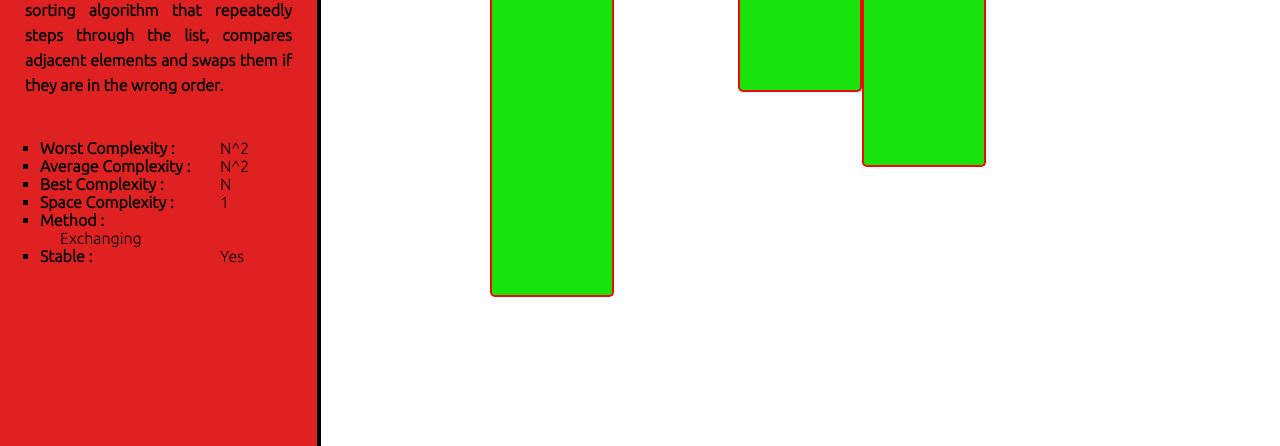
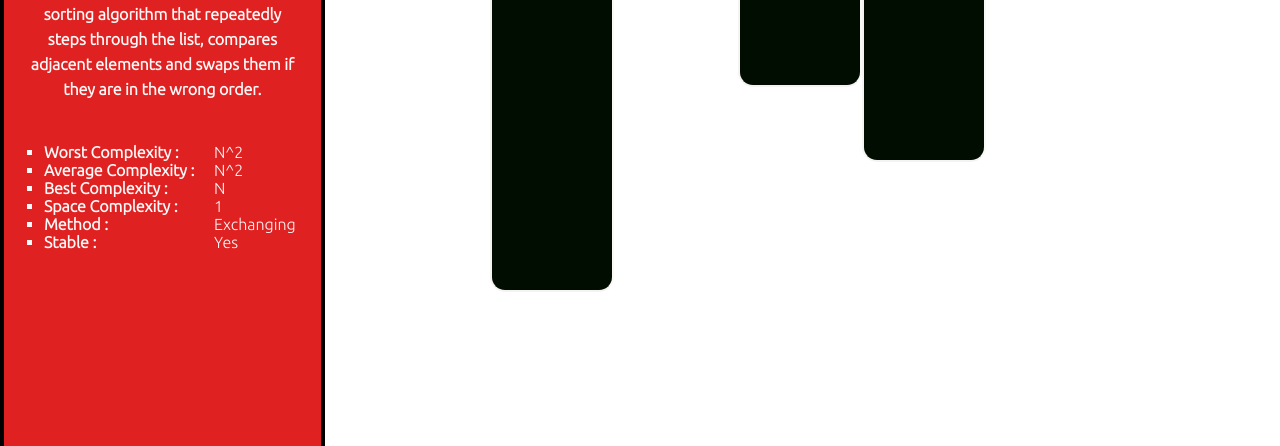
Before and after one commit to SurajMondal05/SortingVisualization, a plain HTML site: page index.html in a window 1280 px wide. Shown: the part 245-691 px from the top of the page. Drawn offline with Linux system fonts and the light colour scheme.

Commit message:
Update style.css

```diff
--- a/styles/style.css
+++ b/styles/style.css
@@ -4,7 +4,7 @@ body {
     padding: 0px;
     text-align: center;
     font-family: UbuntuL;
-    color: #000;
+    color: hsl(0, 33%, 98%);
     display: grid;
     grid-template-areas: "algo-info menu" "algo-info container";
     grid-template-rows: 100px 1fr;
@@ -12,6 +12,7 @@ body {
     height: 100vh;
     width: 100vw;
     overflow: hidden;
+
 }
 
 a#repository {
@@ -31,13 +32,17 @@ a#repository img {
     height: 100%;
     width: 99%;
     padding: 100px 0px;
-    border-right: 4px solid #000;
+    border: 4px solid #000;
+}
+
+h2.algo-header {
+    text-decoration: underline;
 }
 
 #algo-info .algo-details {
     display: block;
     padding: 25px;
-    text-align: justify;
+    text-align: center;
     text-indent: 50px;
     line-height: 25px;
     font-weight: bold;
@@ -58,36 +63,38 @@ a#repository img {
     width: 160px;
 }
 #algo-info .algo-complexity ul .complexity-value {
-    padding: 20px;
+    padding: 10px;
 }
 
 #container {
     grid-area: container;
     width: 100%;
     height: 100%;
-    border-top: #333 10px solid;
+    border-top: #333 5px solid;
 }
 
 #bars {
     margin: auto;
-    width: 700px;
+    width: 750px;
     height: 500px;
+    min-height: 200px;
 }
 
 .bar {
-    background: rgb(24, 227, 10);
+    background: #010d00;
     display: inline-block;
-    border-right: 2px solid rgb(245, 7, 7);
-    border-left: 2px solid rgb(245, 7, 7);
-    border-bottom: 2px solid rgb(245, 7, 7);
+    border-right: 2px solid rgb(251, 248, 248);
+    border-left: 2px solid rgb(246, 243, 243);
+    border-bottom: 2px solid rgb(245, 242, 242);
     margin: 0px;
     position: relative;
     bottom: 0px;
     vertical-align: top;
     text-align: center;
     font-weight: bold;
-    border-bottom-left-radius: 5px;
-    border-bottom-right-radius: 5px;
+    border-bottom-left-radius: 15px;
+    border-bottom-right-radius: 15px;
+    min-height: 7vh;
 }
 
 .compared {
@@ -136,6 +143,23 @@ a#repository img {
     margin: auto;
     width: 300px;
 }
+#sort:hover{
+    background-color: #07dfea;
+    color:#000;
+
+}
+#stop:hover{
+    background-color: #07dfea;
+    color:#000;
+}
+#reset:hover{
+    background-color: #07dfea;
+    color:#000;
+}
+#restart:hover{
+    background-color: #07dfea;
+    color:#000;
+}
 
 .hidden {
     display: none;
```
